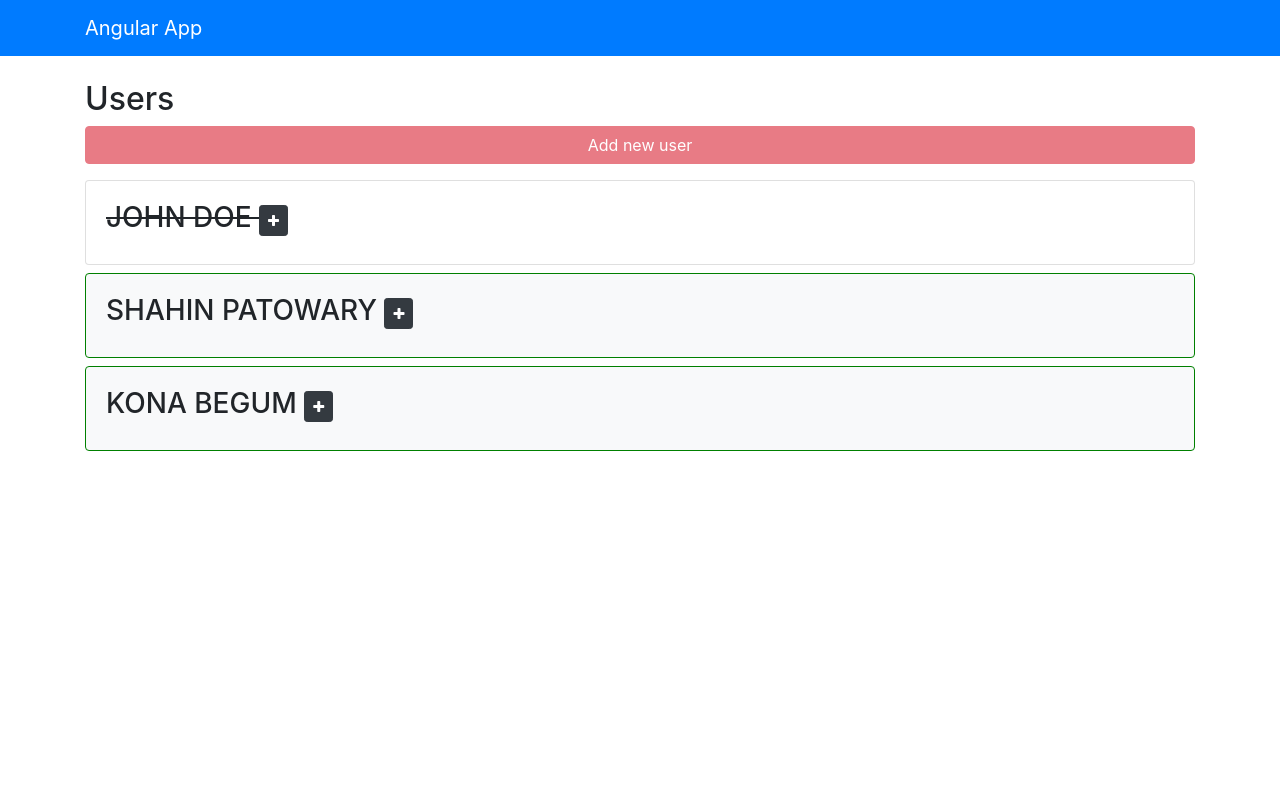
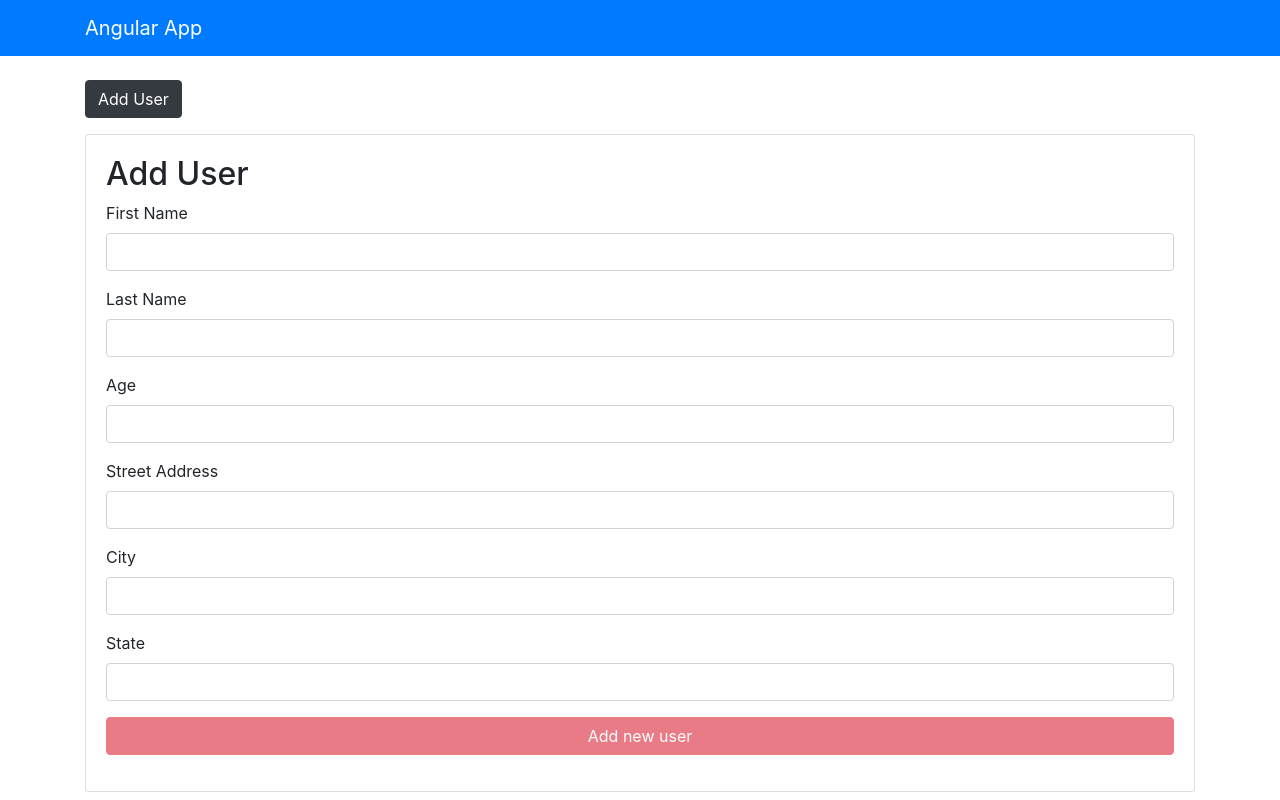
Before and after one commit to shahin1290/angular_blog_app, an Angular app: page / in a window 1280 px wide. Shown: the top 800 px of the page. Built offline with nearby package versions, Linux system fonts and the light colour scheme.

Commit message:
Adds form to add new user by using two way binding

```diff
--- a/src/app/app.module.ts
+++ b/src/app/app.module.ts
@@ -1,6 +1,7 @@
 import { CoursesComponent } from './courses.component';
 import { BrowserModule } from '@angular/platform-browser';
 import { NgModule } from '@angular/core';
+import { FormsModule } from '@angular/forms';
 
 import { AppComponent } from './app.component';
 import { CourseComponent } from './course/course.component';
@@ -18,7 +19,8 @@
     NavbarComponent
   ],
   imports: [
-    BrowserModule
+    BrowserModule,
+    FormsModule
   ],
   providers: [],
   bootstrap: [AppComponent]
--- a/src/app/components/users/users.component.html
+++ b/src/app/components/users/users.component.html
@@ -1,12 +1,53 @@
-<h2>Users</h2>
 <button
-  [disabled]="!enableAdd"
-  class="btn btn-block mb-3"
-  [ngClass]="{
-    'btn-success': enableAdd,
-    'btn-danger': !enableAdd
-  }"
->Add new user</button>
+  (click)="showUserForm = !showUserForm"
+  class="btn btn-dark mb-3">Add User
+</button>
+<div class="card card-body mb-3" *ngIf="showUserForm">
+  <h2>Add User</h2>
+  <form>
+    <div class="form-group">
+      <label>First Name</label>
+      <input
+        type="text"
+        class="form-control"
+        name="firstName"
+        [(ngModel)]="user.firstName"
+      >
+    </div>
+    <div class="form-group">
+      <label>Last Name</label>
+      <input [(ngModel)]="user.lastName" type="text" class="form-control" name="lastName">
+    </div>
+    <div class="form-group">
+        <label>Age</label>
+        <input [(ngModel)]="user.age" type="number" class="form-control" name="age">
+    </div>
+    <div class="form-group">
+        <label>Street Address</label>
+        <input [(ngModel)]="user.address.street" type="text" class="form-control" name="street">
+    </div>
+    <div class="form-group">
+        <label>City</label>
+        <input [(ngModel)]="user.address.city" type="text" class="form-control" name="city">
+    </div>
+    <div class="form-group">
+        <label>State</label>
+        <input [(ngModel)]="user.address.state" type="text" class="form-control" name="state">
+    </div>
+
+  <button
+    (click)="addUser()"
+    [disabled]="user.firstName == '' || user.lastName ==''"
+    class="btn btn-block mb-3"
+    [ngClass]="{
+      'btn-success': enableAdd,
+      'btn-danger': !enableAdd
+    }">Add new user
+  </button>
+  </form>
+</div>
+
+
 <ul class="list-unstyled" *ngIf="users.length >0;else noUsers">
   <li
     *ngFor="let user of users"
@@ -29,7 +70,7 @@
         <ul class="list-group" *ngIf="user.showExtended">
           <li class="list-group-item">Age: {{ user.age }}</li>
           <li class="list-group-item">
-            Address: {{ user.address.street}}, {{ user.address.city}}, {{ user.address.state}}
+            Address: {{ user.address.street}}, {{ user.address.city }}, {{ user.address.state }}
           </li>
           <li class="list-group-item">Joined: {{ user.registered | date:"fullDate" }}</li>
         </ul>
--- a/src/app/components/users/users.component.ts
+++ b/src/app/components/users/users.component.ts
@@ -7,8 +7,19 @@
   styleUrls: ['./users.component.scss']
 })
 export class UsersComponent implements OnInit {
+  user: User = {
+    firstName: '',
+    lastName: '',
+    age: null,
+    address: {
+      street: '',
+      city: '',
+      state: ''
+    }
+  }
   users: User[];
   enableAdd: boolean = false;
+  showUserForm: boolean = true;
 
 
 
@@ -57,4 +68,10 @@
       }
     ]
   }
+  addUser(){
+    this.users.unshift(this.user)
+    this.user.isActive = true
+    this.user.registered = new Date('03/11/2018 09:30:00'),
+    this.user.showExtended = false
+  }
 }
```
